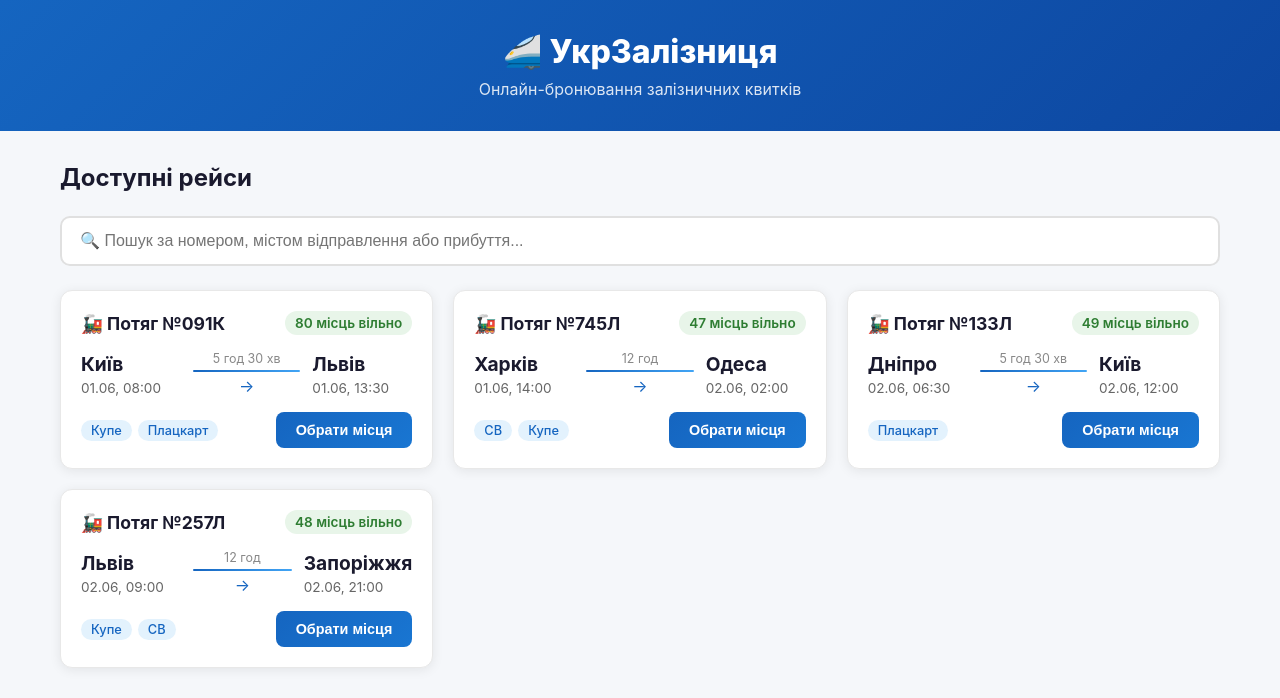
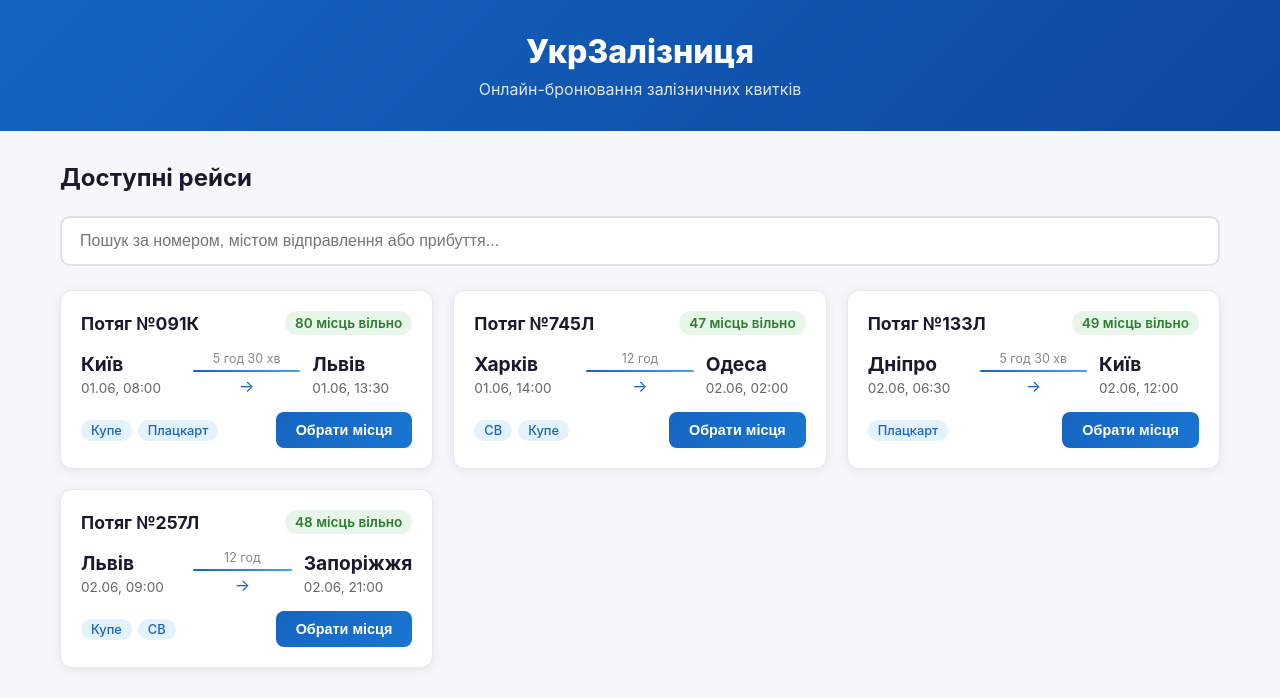
Before and after one commit to HoshkoElizabeth/railway-booking-system, a React (Vite) app in the folder client/: page / in a window 1280 px wide. Shown: the top 698 px of the page. Built offline with nearby package versions, Linux system fonts and the light colour scheme.

Commit message:
fix: edit appearance of train list, train card components, and home page layout

```diff
--- a/client/src/components/TrainCard.jsx
+++ b/client/src/components/TrainCard.jsx
@@ -27,7 +27,7 @@ function TrainCard({ train }) {
     return (
         <div className={styles.card}>
             <div className={styles.header}>
-                <span className={styles.trainNumber}>🚂 Потяг №{train.number}</span>
+                <span className={styles.trainNumber}>Потяг №{train.number}</span>
                 <span className={styles.seats}>{availableSeats} місць вільно</span>
             </div>
 
--- a/client/src/components/TrainList.jsx
+++ b/client/src/components/TrainList.jsx
@@ -19,7 +19,7 @@ function TrainList({ trains }) {
             <div className={styles.searchBar}>
                 <input
                     type="text"
-                    placeholder="🔍 Пошук за номером, містом відправлення або прибуття..."
+                    placeholder="Пошук за номером, містом відправлення або прибуття..."
                     value={search}
                     onChange={(e) => setSearch(e.target.value)}
                     className={styles.searchInput}
@@ -28,7 +28,7 @@ function TrainList({ trains }) {
 
             {filtered.length === 0 ? (
                 <div className={styles.noResults}>
-                    <p>🚫 Рейсів не знайдено. Спробуйте інший запит.</p>
+                    <p>Рейсів не знайдено. Спробуйте інший запит.</p>
                 </div>
             ) : (
                 <div className={styles.grid}>
--- a/client/src/pages/Home.jsx
+++ b/client/src/pages/Home.jsx
@@ -6,7 +6,7 @@ function Home() {
     return (
         <div className={styles.page}>
             <header className={styles.header}>
-                <div className={styles.logo}>🚄 УкрЗалізниця</div>
+                <div className={styles.logo}>УкрЗалізниця</div>
                 <p className={styles.subtitle}>Онлайн-бронювання залізничних квитків</p>
             </header>
             <main className={styles.main}>
```
